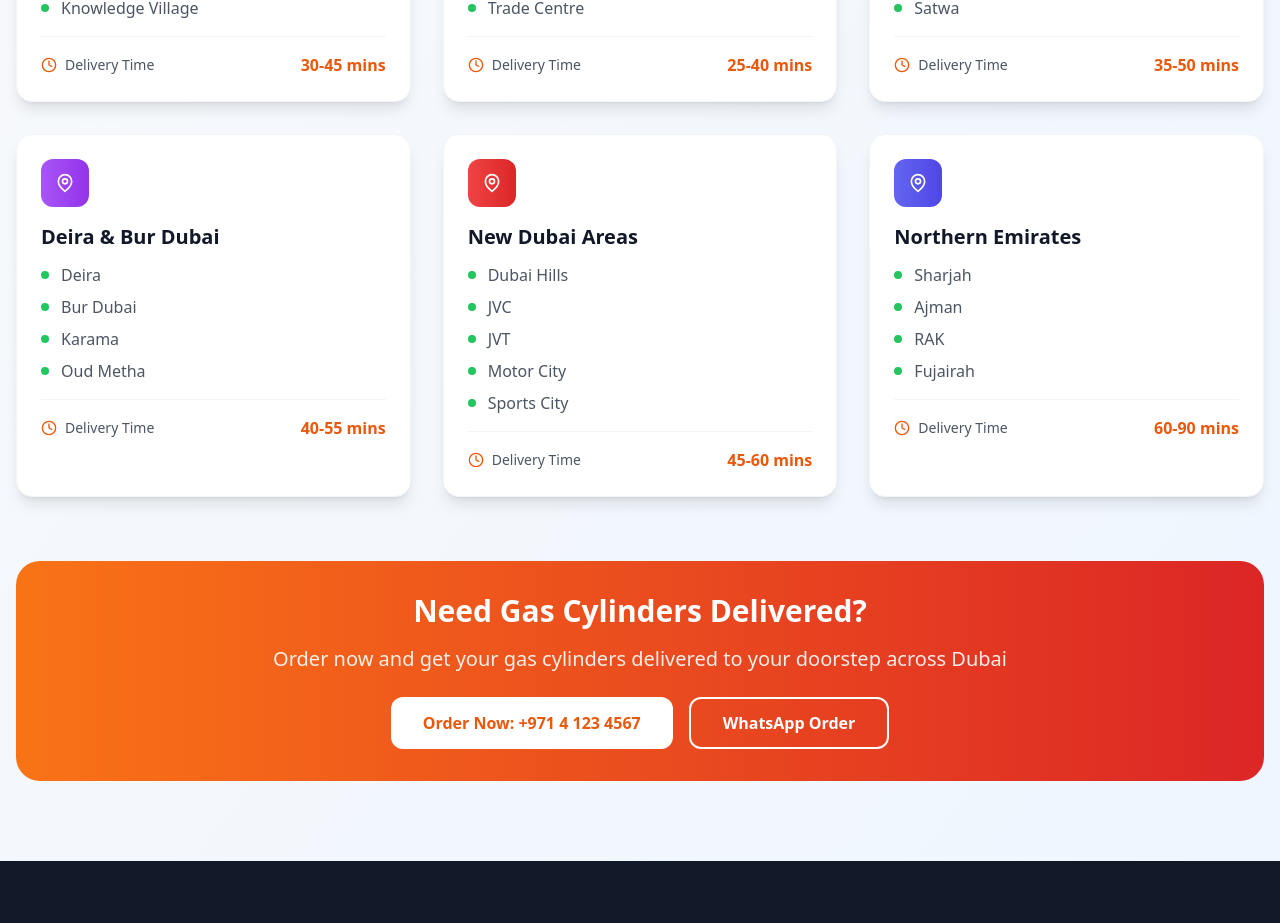
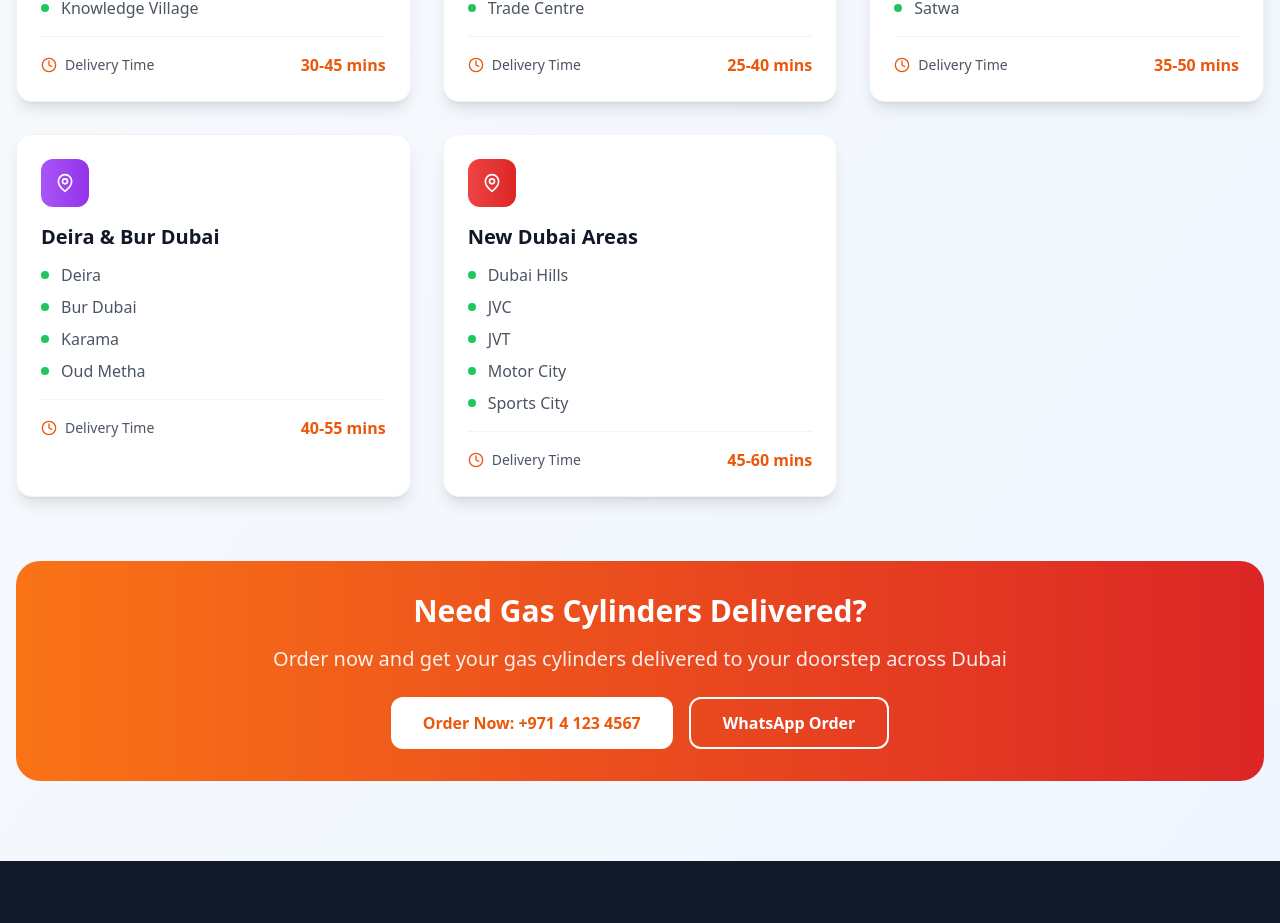
Before and after one commit to harshsood/bbq-gas-new, a React (Vite) app: page / in a window 1280 px wide. Shown: the part 2775-3698 px from the top of the page. Built offline with nearby package versions, Linux system fonts and the light colour scheme.

Commit message:
Update DeliveryAreas.tsx

```diff
--- a/src/components/DeliveryAreas.tsx
+++ b/src/components/DeliveryAreas.tsx
@@ -33,12 +33,12 @@ const DeliveryAreas = () => {
       deliveryTime: '45-60 mins',
       color: 'red'
     },
-    {
-      zone: 'Northern Emirates',
-      areas: ['Sharjah', 'Ajman', 'RAK', 'Fujairah'],
-      deliveryTime: '60-90 mins',
-      color: 'indigo'
-    }
+   // {
+   //   zone: 'Northern Emirates',
+   //   areas: ['Sharjah', 'Ajman', 'RAK', 'Fujairah'],
+   //   deliveryTime: '60-90 mins',
+   //   color: 'indigo'
+   // }
   ];
 
   const features = [
```
